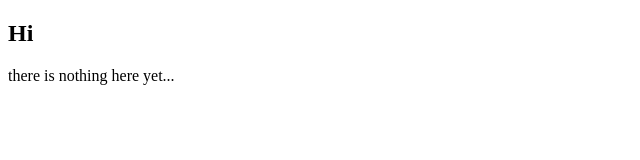
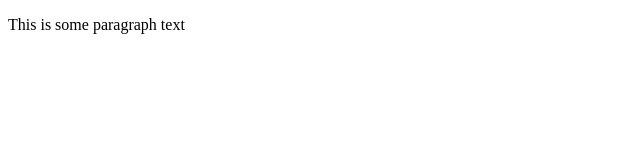
Before and after one commit to swagberry/swagberry.github.io, a plain HTML site: page index.html in a window 1280 px wide. Shown: the whole page, without its empty margins (0-640 px from the left). Drawn offline with Linux system fonts and the light colour scheme.

Commit message:
Update index.html

```diff
--- a/index.html
+++ b/index.html
@@ -1,9 +1,9 @@
 <!DOCTYPE html>
 <html>
 <head>
-  <h2>Hi</h2>
+  <title>This is the tab title</title>
 </head>
 <body>
-  there is nothing here yet...
+  <p>This is some paragraph text</p>
 </body>
 </html>
```
